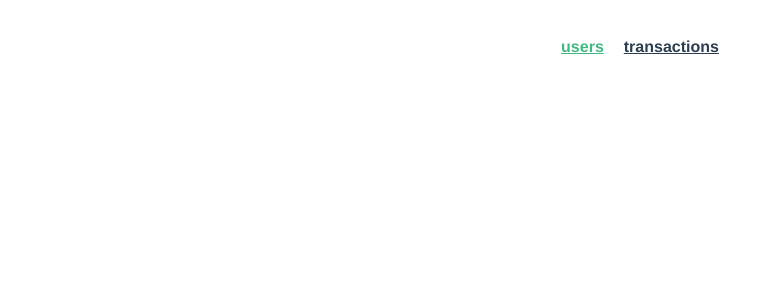
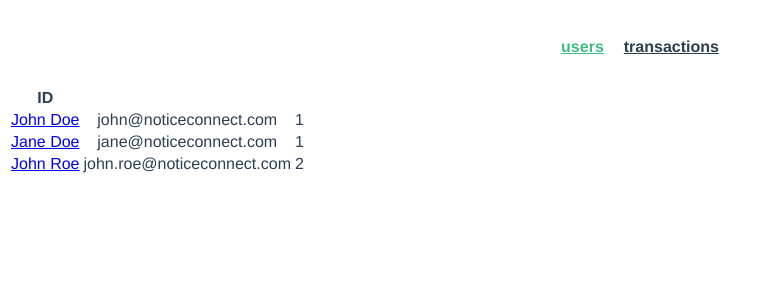
Before and after one commit to elmi-/dyedurham-tech-assessment, a Vue app: page / in a window 1280 px wide. Before the commit this address had no page. Shown: the top 300 px of the page, without its empty margins (0-771 px from the left). Built offline with nearby package versions, Linux system fonts and the light colour scheme.

Commit message:
added List, ListView and ListView components - tested for users

```diff
--- a/package.json
+++ b/package.json
@@ -9,6 +9,7 @@
   },
   "dependencies": {
     "core-js": "^3.8.3",
+    "jquery": "^3.6.1",
     "vue": "^3.2.13",
     "vue-router": "^4.0.3"
   },
--- a/public/index.html
+++ b/public/index.html
@@ -14,4 +14,5 @@
     <div id="app"></div>
     <!-- built files will be auto injected -->
   </body>
+  <script src="https://code.jquery.com/jquery-3.6.1.min.js" integrity="sha256-o88AwQnZB+VDvE9tvIXrMQaPlFFSUTR+nldQm1LuPXQ=" crossorigin="anonymous"></script>
 </html>
--- /dev/null
+++ b/src/components/List.vue
@@ -0,0 +1,24 @@
+<template v-cloack>
+  <table>
+    <thead>
+      <th>ID</th>
+    </thead>
+    <ListItem :data="data" />
+  </table>
+</template>
+<script>
+  import ListItem from "@/components/ListItem";
+  import store from "@/api/data"
+
+  export default {
+    name: "List",
+    components: {
+      ListItem
+    },
+    data() {
+      return {
+        data: store,
+      }
+    }
+  }
+</script>
--- /dev/null
+++ b/src/components/ListItem.vue
@@ -0,0 +1,25 @@
+<template>
+  <tr
+    v-for="(d, i) in data['users']"
+    :key="i"
+    :data="d"
+  >
+    <td>
+      <router-link :to="{ name: 'details', params: { id: d.id } }">{{ d.name }}</router-link>
+    </td>
+    <td>
+      {{ d.email }}
+    </td>
+    <td>
+      {{ d.firm }}
+    </td>
+  </tr>
+</template>
+<script>
+  export default {
+    name: "ListItem",
+    props: {
+      data: Object,
+    },
+  }
+</script>
--- a/src/components/Navigation.vue
+++ b/src/components/Navigation.vue
@@ -4,8 +4,8 @@
         v-for="(val, i) in navigation"
         :key="i"
       >
-      <router-link v-if="val === 'users'" to="/">{{val}}</router-link>
-      <router-link v-else :to="val">{{ val }}</router-link>
+      <router-link v-if="val === 'users'" to="/" :key="$route.fullPath">{{val}}</router-link>
+      <router-link v-else :to="val" :key="$route.fullPath">{{ val }}</router-link>
     </div>
   </nav>
 </template>
@@ -28,6 +28,6 @@ export default {
     return {
       navigation: Object.keys(store).filter(key => ["users", "transactions"].includes(key))
     }
-  }
+  },
 }
 </script>
--- a/src/main.js
+++ b/src/main.js
@@ -2,4 +2,6 @@ import { createApp } from 'vue'
 import App from './App.vue'
 import router from './router'
 
-createApp(App).use(router).mount('#app')
+const app = createApp(App);
+
+app.use(router).mount('#app')
--- a/src/router/index.js
+++ b/src/router/index.js
@@ -1,19 +1,33 @@
 import { createRouter, createWebHistory } from 'vue-router'
-import HomeView from '../views/HomeView.vue'
+// import HomeView from '../views/HomeView.vue'
 
 const routes = [
   {
     path: '/',
-    name: 'home',
-    component: HomeView
-  },
-  {
+    name: 'users',
+    component: () => import(/* webpackChunkName: "about" */ '../views/ListView.vue')
+  }, {
     path: '/about',
     name: 'about',
     // route level code-splitting
     // this generates a separate chunk (about.[hash].js) for this route
     // which is lazy-loaded when the route is visited.
     component: () => import(/* webpackChunkName: "about" */ '../views/AboutView.vue')
+  }, {
+    path: '/transactions',
+    name: 'transactions',
+    // route level code-splitting
+    // this generates a separate chunk (about.[hash].js) for this route
+    // which is lazy-loaded when the route is visited.
+    component: () => import(/* webpackChunkName: "about" */ '../views/ListView.vue')
+  }, {
+    path: '/:id/details',
+    name: 'details',
+    props: true,
+    // route level code-splitting
+    // this generates a separate chunk (about.[hash].js) for this route
+    // which is lazy-loaded when the route is visited.
+    component: () => import(/* webpackChunkName: "about" */ '../views/ListViewDetails.vue')
   }
 ]
 
--- /dev/null
+++ b/src/views/ListView.vue
@@ -0,0 +1,12 @@
+<template>
+  <List />
+</template>
+<script>
+  import List from '@/components/List.vue'
+  export default {
+    name: "ListView",
+    components: {
+      List,
+    }
+  }
+</script>
--- /dev/null
+++ b/src/views/ListViewDetails.vue
@@ -0,0 +1,12 @@
+<template>
+  <h1>Details</h1>
+  {{ $route.params.id }}
+</template>
+<script>
+  export default {
+    name: "ListViewDetails",
+    props: {
+      user: Object
+    }
+  }
+</script>
```
Also changed, not shown: 1 other file (tests, documents, lock files or other folders).
